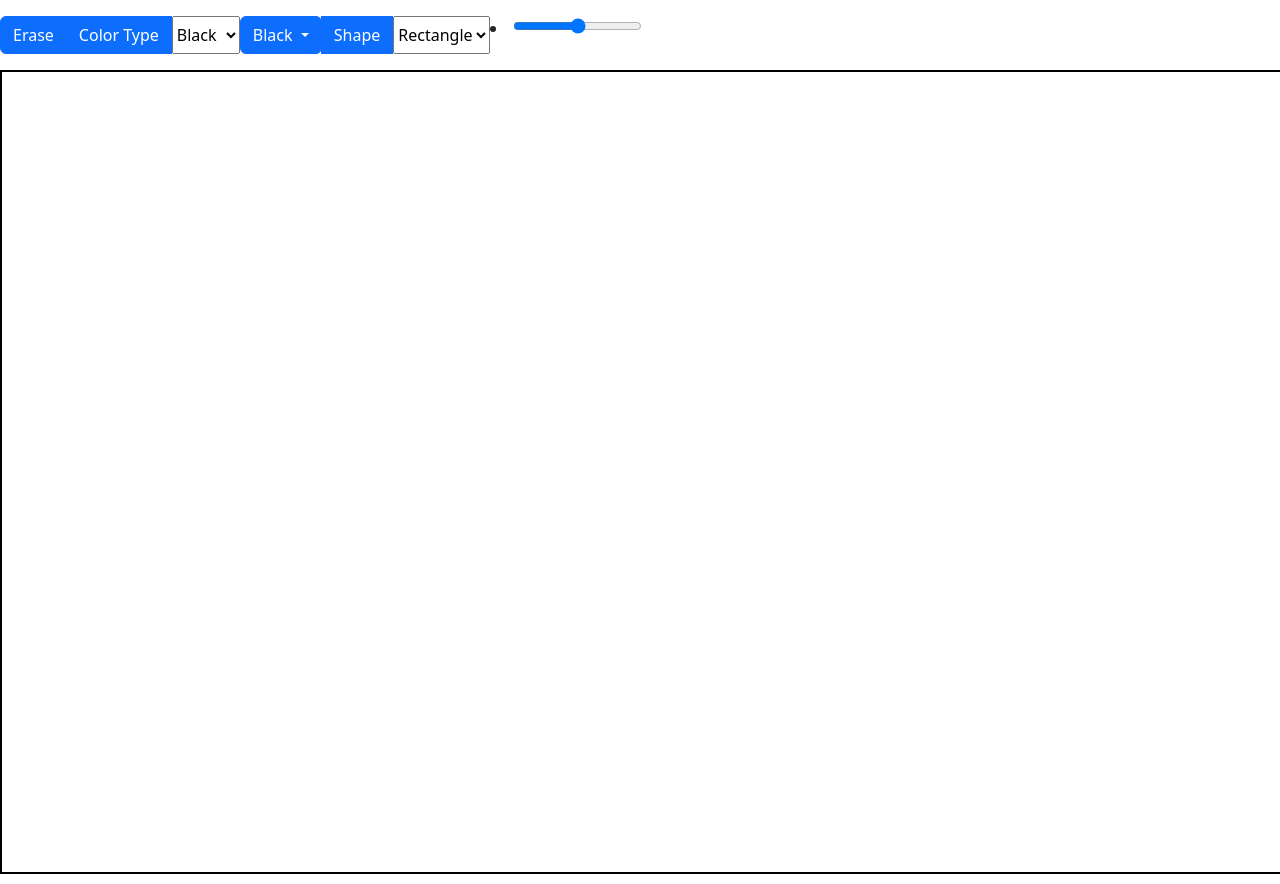
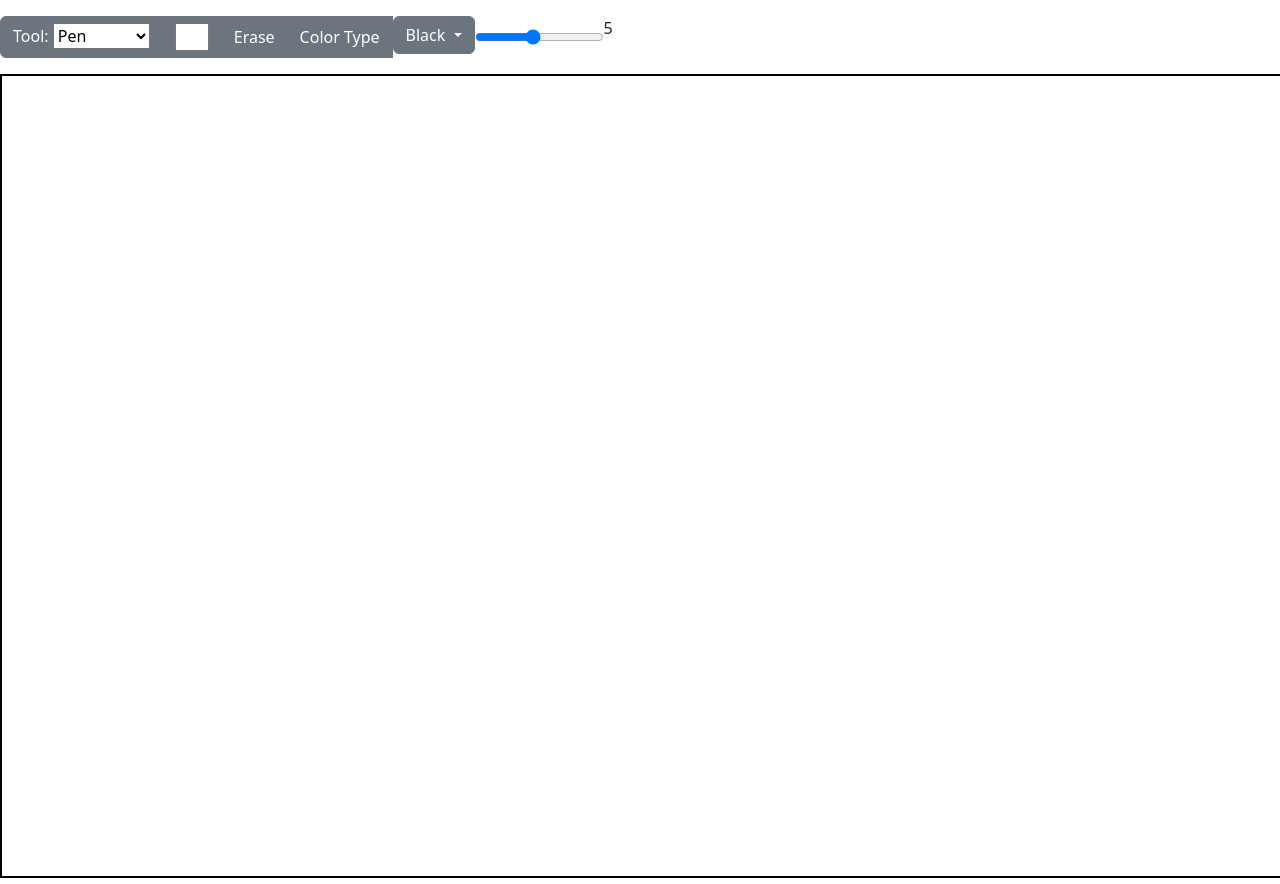
Before and after one commit to rampalliprakhar/SimpleWhiteboard, a plain HTML site: page index.html in a window 1280 px wide. Drawn offline with nearby package versions, Linux system fonts and the light colour scheme.

Commit message:
Refactored the whiteboard with new functionalities

```diff
--- a/index.html
+++ b/index.html
@@ -1,51 +1,57 @@
 <!DOCTYPE html>
 <html lang="en">
     <head>
+        <title>SimpleWhiteboard</title>
         <link href="https://cdn.jsdelivr.net/npm/bootstrap@5.3.2/dist/css/bootstrap.min.css" rel="stylesheet"
             integrity="sha384-T3c6CoIi6uLrA9TneNEoa7RxnatzjcDSCmG1MXxSR1GAsXEV/Dwwykc2MPK8M2HN" crossorigin="anonymous">
         <script src="https://cdn.jsdelivr.net/npm/@popperjs/core@2.9.2/dist/umd/popper.min.js"></script>
         <script src="https://cdn.jsdelivr.net/npm/bootstrap@5.3.2/dist/js/bootstrap.bundle.min.js"
-            integrity="sha384-C6RzsynM9kWDrMNeT87bh95OGNyZPhcTNXj1NW7RuBCsyN/o0jlpcV8Qyq46cDfL"
-            crossorigin="anonymous"></script>
+            integrity="sha384-C6RzsynM9kWDrMNeT87bh95OGNyZPhcTNXj1NW7RuBCsyN/o0jlpcV8Qyq46cDfL" crossorigin="anonymous">
+        </script>
         <meta charset="UTF-8" />
         <meta name="viewport" content="width=device-width" />
         <meta http-equiv="X-UA-Compatible" content="ie=edge" />
         <link rel="stylesheet" href="style.css" />
-        <title>Whiteboard</title>
     </head>
-
     <body>
         <div class="btn-group py-3">
-            <button type="button" class="btn btn-primary" onclick='erase()'>Erase</button>
-            <button type="button" class="btn btn-primary" onclick='changeColorType()'>Color Type</button>
-            <select id="Colors" onchange="changeColorType()">
-                <option style="Color: black" value="black">Black</option>
-                <option style="Color: red" value="red">Red</option>
-                <option style="Color: green" value="green">Green</option>
-                <option style="Color: blue" value="blue">Blue</option>
-            </select>
+            <div class="btn btn-secondary">
+                <label for="toolSelect">  Tool:  </label>
+                <select id="toolSelect">
+                    <option value="pen">Pen</option>
+                    <option value="line">Line</option>
+                    <option value="rectangle">Rectangle</option>
+                    <option value="triangle">Triangle</option>
+                    <option value="circle">Circle</option>
+                </select>
+            </div>
+            <input type="color" class="btn btn-secondary" id="usercolor" value="#FFFFFF">
+            <button type="button" class="btn btn-secondary" onclick='erase()'>Erase</button>
+            <button type="button" class="btn btn-secondary" onclick='changeColorType()'>Color Type</button>
             <div class="dropdown">
-                <button id="colorDropdownBtn" class="btn btn-primary dropdown-toggle" type="button" data-bs-toggle="dropdown"
-                    aria-expanded="false">
-                    Black
+                <button id="colorDropdownBtn" class="btn btn-secondary dropdown-toggle" type="button" data-bs-toggle="dropdown"
+                    aria-expanded="false"> Black
                 </button>
                 <ul class="dropdown-menu">
-                    <li><button style="Color: black" class="dropdown-item" onclick="changeColorType('black', 'Black')">Black</button></li>
-                    <li><button style="Color: red" class="dropdown-item" onclick="changeColorType('red', 'Red')">Red</button></li>
-                    <li><button style="Color: green" class="dropdown-item" onclick="changeColorType('green', 'Green')">Green</button></li>
-                    <li><button style="Color: blue" class="dropdown-item" onclick="changeColorType('blue', 'Blue')">Blue</button></li>
+                    <li>
+                        <button style="Color: black" class="dropdown-item" onclick="changeColorType('black', 'Black')">Black</button>
+                    </li>
+                    <li>
+                        <button style="Color: white" class="dropdown-item" onclick="changeColorType('white', 'White')">White</button>
+                    </li>
+                    <li>
+                        <button style="Color: red" class="dropdown-item" onclick="changeColorType('red', 'Red')">Red</button>
+                    </li>
+                    <li>
+                        <button style="Color: green" class="dropdown-item" onclick="changeColorType('green', 'Green')">Green</button>
+                    </li>
+                    <li>
+                        <button style="Color: blue" class="dropdown-item" onclick="changeColorType('blue', 'Blue')">Blue</button>
+                    </li>
                 </ul>
             </div>
-            <button type="button" class="btn btn-primary" onclick='changeShape()'>Shape</button>
-            <select id="shape" onchange="changeShape()">
-                <option value="rectangle">Rectangle</option>
-                <option value="triangle">Triangle</option>
-                <option value="line">Line</option>
-                <option value="circle">Circle</option>
-            </select>
-            <li class="option">
-                <input type="range" id="cursorSize">
-            </li>
+            <input type="range" id="slider" value="5" min="1" max="10" oninput="sliderMax.value = slider.value">
+            <output id="sliderMax">5</output>
         </div>
         <canvas id="canvas"></canvas>
         <script src="script.js"></script>
--- a/script.js
+++ b/script.js
@@ -1,68 +1,80 @@
-let canvas = document.getElementById('canvas');
+// DOM
+const canvas = document.getElementById('canvas');
 let ctx = canvas.getContext('2d');
-let sizeSlide = document.getElementById("cursorSize");
-let brushSize = (ctx.lineWidth);
+// Body
+const body = document.querySelector('body');
+// Size of the pen
+//let brushSize = ctx.lineWidth;
+var brushSize = 5;
+// Drawing tools
+let tools = 'pen';
+// Background color variable
+var colorChoice ='';
+// Coordinates
+let endX = 0;
+let endY = 0;
+// Array of variable shapes
+let shapes = [];
+// Drag objects along with its value
+let draggable = false;
+let dragStartX, dragStartY;
+
+// Body background change by user choice
+var bgColor = document.getElementById("usercolor");
+
+bgColor.addEventListener("input", function(){
+  colorChoice = bgColor.value;
+  body.style.backgroundColor = colorChoice;
+}, false);
+
+
 
 window.addEventListener('load', ()=>{
     const canvas = document.querySelector("canvas");
     const ctx = canvas.getContext('2d');
-
     //Resizing
     canvas.height = window.innerHeight;
     canvas.width = window.innerWidth;
-
     // variables
     let paint = false;
-
-    function startPosition(){
+    // starting point of the stroke
+    function startPosition(e){
         paint = true;
         draw(e);
     }
+    // ending point of the stroke
     function endPosition(){
         paint = false;
         ctx.beginPath();
     }
+    // drawing function
     function draw(e){
         if(!paint) return;
-        //ctx.lineWidth = 12;
         brushSize;
         ctx.lineCap = "round";
-
-        ctx.lineTo(e.clientX, e.clientY);
+        ctx.lineTo(e.offsetX, e.offsetY);
         ctx.stroke();
         ctx.beginPath();
-        ctx.moveTo(e.clientX, e.clientY);
+        ctx.moveTo(e.offsetX, e.offsetY);
     }
     // EventListeners
     canvas.addEventListener("mousedown", startPosition);
     canvas.addEventListener("mouseup", endPosition);
     canvas.addEventListener("mousemove", draw);
 });
+// Erase the whiteboard
 function erase(){
     ctx.clearRect(0,0,canvas.width, canvas.height);
 }
+// slider value
+document.getElementById("slider").oninput = function() {
+    paint = null;
+    brushSize = document.getElementById("slider").value;
+    document.getElementById("sliderMax").innerHTML = brushSize;
+    ctx.lineWidth = brushSize;
+};
+// Change the color type
 function changeColorType(color, colorName) {
     ctx.strokeStyle = color;
     document.getElementById('colorDropdownBtn').textContent = colorName;
 }
-// Have to make changeShape() functionality work better in the future//
-/*
-function changeShape(){
-    canvas.add(rectangleDraw(e));
-}
-const rectangleDraw = (e) => {
-    ctx.strokeRect(e.clientX, e.clientY, prevMouseX - e.clientX, prevMouseY - e.clientY);
-}
-const triangleDraw = (e) => {
-    ctx.beginPath();
-    ctx.moveTo(prevMouseX, prevMouseY);
-    ctx.lineTo(e.clientX, e.clientY);
-    ctx.lineTo(prevMouseX * 2 - e.clientX, e.clientY);
-    ctx.closePath();
-}
-const circleDraw = (e) => {
-    ctx.beginPath();
-    let radius = Math.sqrt(Math.pow(prevMouseX - e.clientX), 2) + (Math.pow(prevMouseY - e.clientY),2);
-    ctx.arc(prevMouseX, prevMouseY, radius, 0, 2 * Math.PI);
-}*/
-sizeSlide.addEventListener("change", () => brushSize = sizeSlide.value());
--- a/style.css
+++ b/style.css
@@ -1,8 +1,23 @@
 * {
     margin: 0;
     padding: 0;
-    box-sizing:border-box;
+    box-sizing: border-box;
+    flex-wrap: wrap;
 }
 canvas{
     border: 2px solid black;
 }
+.input{
+    right: 80%;
+}
+input[type="color"] {
+    width: 60px;
+    height: 42px;
+}
+.colorDropdownBtn{
+    width:auto;
+    height:auto;
+}
+.slider{
+    width:20px;
+}
```
